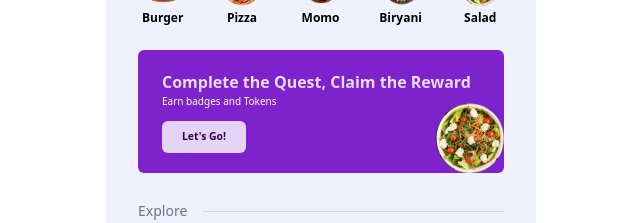
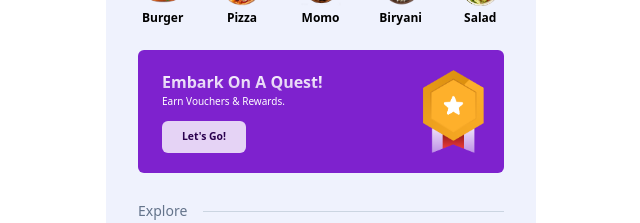
Before and after one commit to Niraj436/jiffy, a Next.js app in the folder frontend/: page / in a window 1280 px wide. Shown: the part 170-393 px from the top of the page, without its empty margins (319-959 px from the left). Built offline with nearby package versions, Linux system fonts and the light colour scheme; no server answers.

Commit message:
style: fix homepage banner

```diff
--- a/frontend/src/components/QuestBanner.jsx
+++ b/frontend/src/components/QuestBanner.jsx
@@ -9,9 +9,9 @@ const QuestBanner = () => {
           <div className='flex gap-x-2 items-center'>
             <div>
               <h3 className='font-bold bg-gradient-to-b from-white to-white/70 bg-clip-text text-transparent'>
-								Complete the Quest, Claim the Reward
+                Embark On A Quest!
               </h3>
-							<p className='text-[10px]'>Earn badges and Tokens</p>
+              <p className='text-[10px]'>Earn Vouchers & Rewards.</p>
             </div>
           </div>
           <div className='mt-3'>
@@ -20,8 +20,8 @@ const QuestBanner = () => {
             </button>
           </div>
           <img
-						className='absolute bottom-0 right-0 max-w-[90px]'
-						src={'/images/salad.png'}
+            className='absolute right-4 bottom-1/2 translate-y-1/2 max-w-[70px]'
+            src={'/images/badge-demo.png'}
             alt='cuisine'
           />
         </div>
```
Also changed, not shown: frontend/public/images/badge-demo.png (added). Lines whose indentation alone changed are shown as unchanged.
